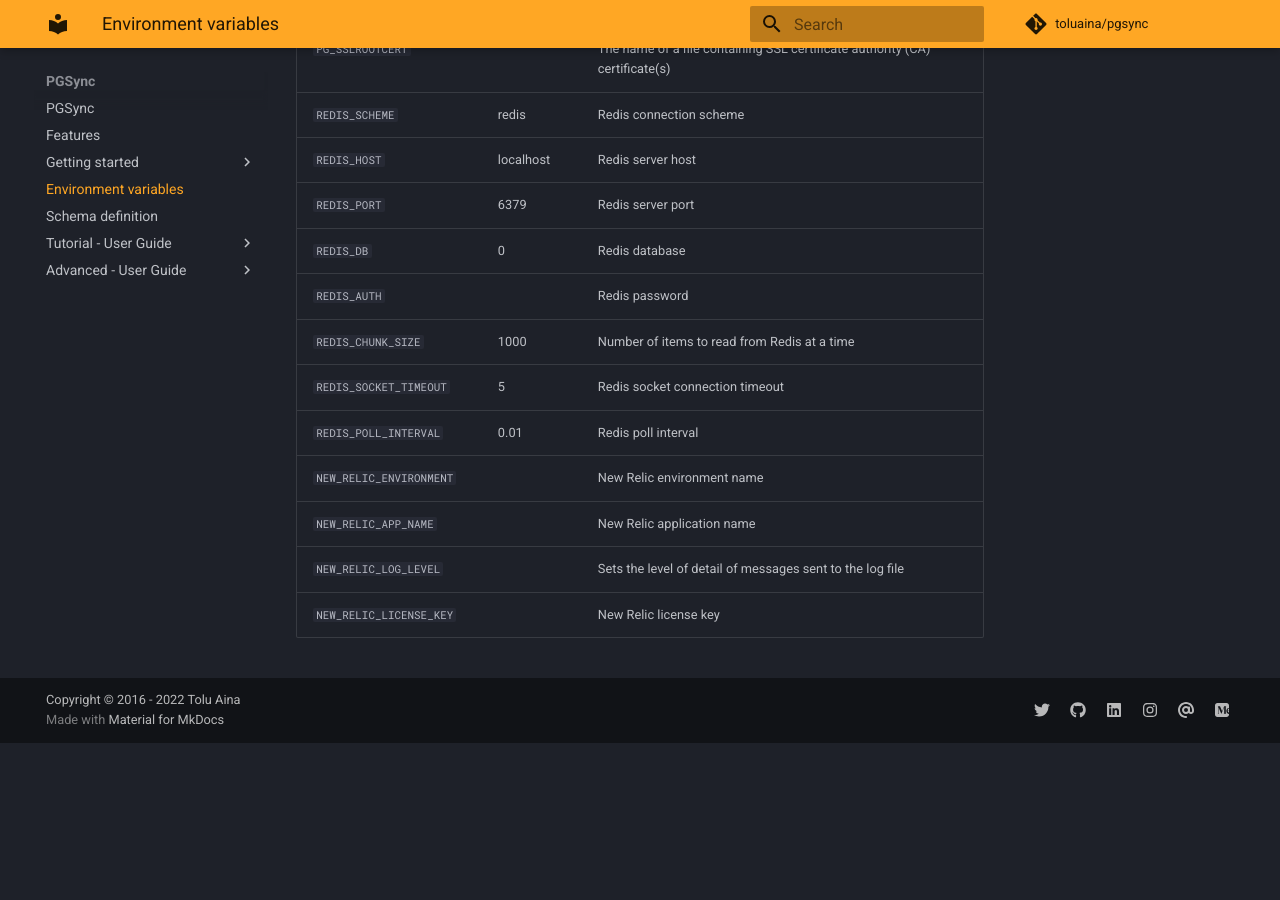
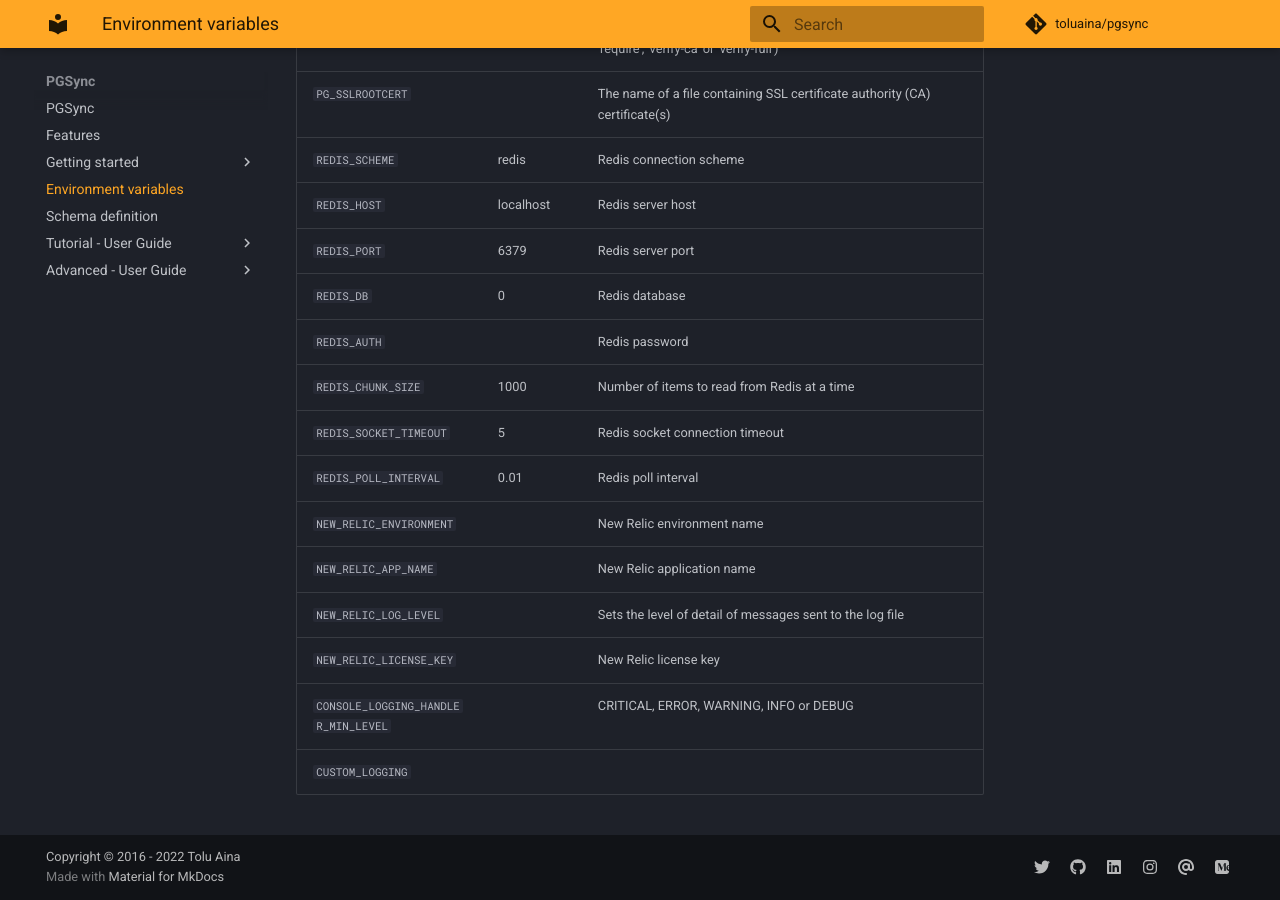
Before and after one commit to toluaina/toluaina.github.io, an MkDocs documentation site: the page built from docs/env-vars/index.md, in a window 1280 px wide and 900 px high, scrolled down 2838 px. Built offline with MkDocs 1.6.1 and Material for MkDocs 9.7.7, drawn with Linux system fonts in a browser that asks for light colours; comment, search, counter and statistics services are not loaded; before the commit the page ends 3581 px from its top, so only the background shows below that; some of the changed text lies outside the part shown.

```diff
--- a/docs/env-vars/index.md
+++ b/docs/env-vars/index.md
@@ -69,3 +70,5 @@ PGSync provides the following environment variables:
 | `NEW_RELIC_APP_NAME`         |             | New Relic application name |
 | `NEW_RELIC_LOG_LEVEL`        |             | Sets the level of detail of messages sent to the log file |
 | `NEW_RELIC_LICENSE_KEY`      |             | New Relic license key |
+| `CONSOLE_LOGGING_HANDLER_MIN_LEVEL`      |             | CRITICAL, ERROR, WARNING, INFO or DEBUG |
+| `CUSTOM_LOGGING`      |             |  |
```
Also changed, not shown: other parts of docs/env-vars/index.md (+1 -0 lines).
